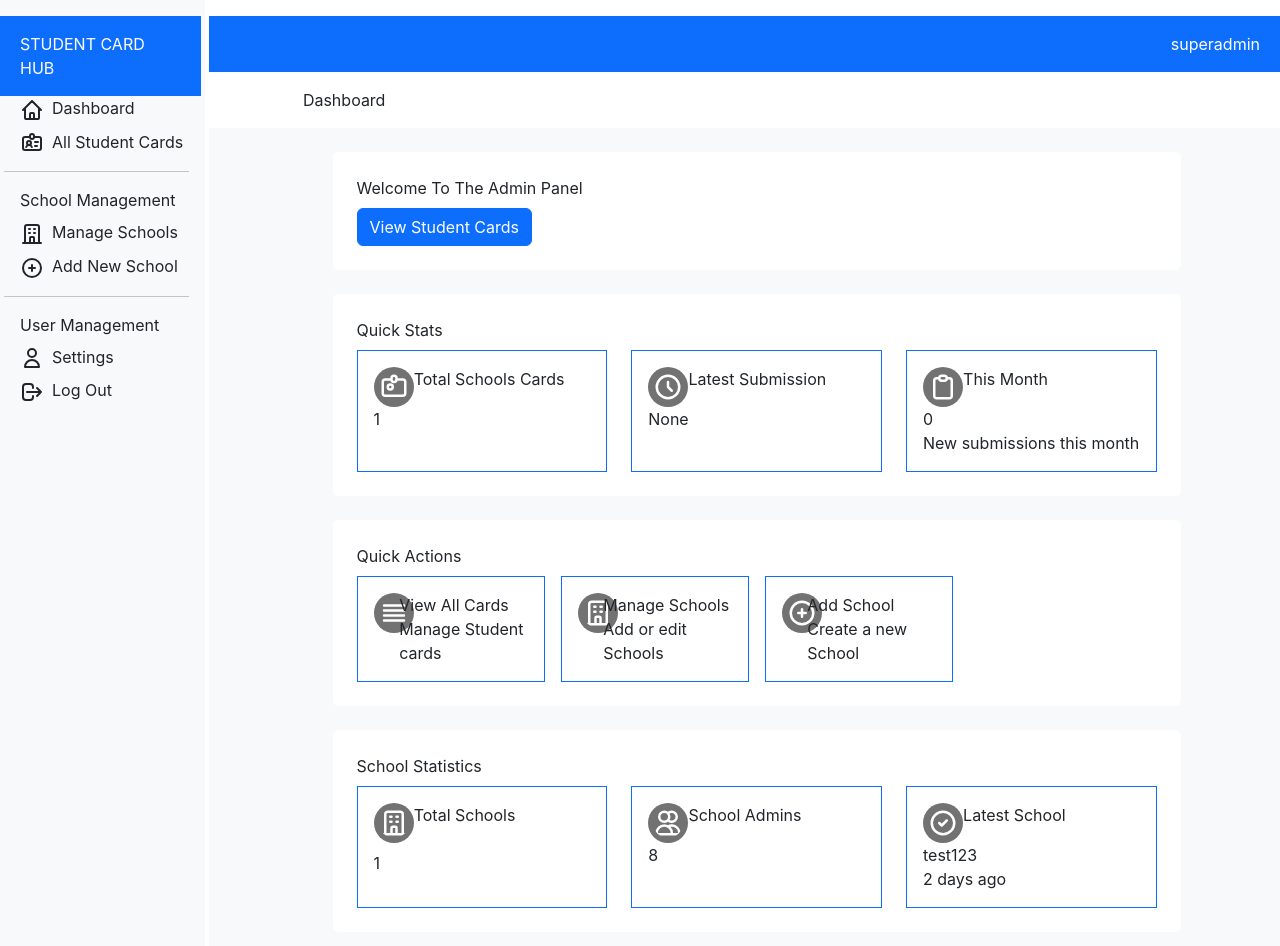
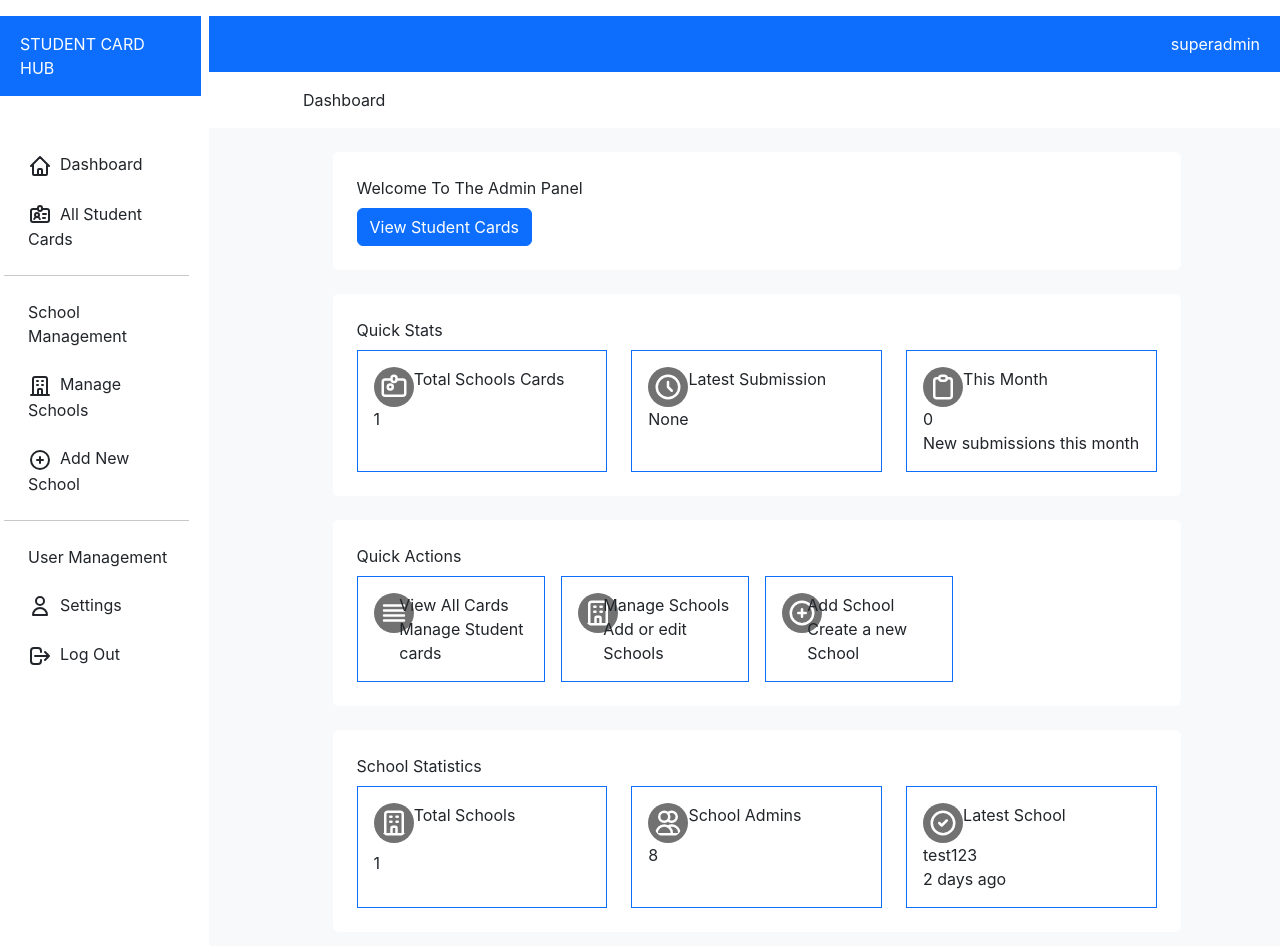
Before and after one commit to itshardlight/student_idcard_react, a React (Create React App) app: page / in a window 1280 px wide. Shown: the top 946 px of the page. Built offline with nearby package versions, Linux system fonts and the light colour scheme.

Commit message:
fixed the left bar

```diff
--- a/src/mysrc/Dashboard.js
+++ b/src/mysrc/Dashboard.js
@@ -23,11 +23,11 @@ function Dashboard() {
             </div>
           </nav>
 
-          <div className="collapse left-content d-md-block col-md-2 bg-light p-3 "
+          <div className="collapse left-content d-md-block col-md-2 bg-white p-3 "
             id="sidebarMenu"
           > <div className="heading row d-flex align-items-center p-3 bg-primary text-white">
                  <div className="text-start">STUDENT CARD HUB</div></div>
-            <div className="mb-2 ms-3">
+            <div className="mb-2 ms-3 p-2 mt-5">
               <svg
                 xmlns="http://www.w3.org/2000/svg"
                 className="icon me-2"
@@ -44,7 +44,7 @@ function Dashboard() {
               </svg>
               Dashboard
             </div>
-            <div className="mb-2 ms-3">
+            <div className="mb-2 ms-3 p-2">
               <svg
                 xmlns="http://www.w3.org/2000/svg"
                 className="icon me-2"
@@ -62,8 +62,8 @@ function Dashboard() {
               All Student Cards
             </div>
             <hr />
-            <div className="mb-2 ms-3">School Management</div>
-            <div className="mb-2 ms-3">
+            <div className="mb-2 ms-3 p-2">School Management</div>
+            <div className="mb-2 ms-3 p-2">
               <svg
                 xmlns="http://www.w3.org/2000/svg"
                 className="icon me-2"
@@ -80,7 +80,7 @@ function Dashboard() {
               </svg>
               Manage Schools
             </div>
-            <div className="mb-2 ms-3">
+            <div className="mb-2 ms-3 p-2">
               <svg
                 xmlns="http://www.w3.org/2000/svg"
                 className="icon me-2"
@@ -98,8 +98,8 @@ function Dashboard() {
               Add New School
             </div>
             <hr />
-            <div className="mb-2 ms-3">User Management</div>
-            <div className="mb-2 ms-3">
+            <div className="mb-2 ms-3  p-2">User Management</div>
+            <div className="mb-2 ms-3  p-2">
               <svg
                 xmlns="http://www.w3.org/2000/svg"
                 className="icon me-2"
@@ -116,7 +116,7 @@ function Dashboard() {
               </svg>
               Settings
             </div>
-            <div className="mb-2 ms-3">
+            <div className="mb-2 ms-3  p-2">
               <svg
                 xmlns="http://www.w3.org/2000/svg"
                 className="icon me-2"
```
